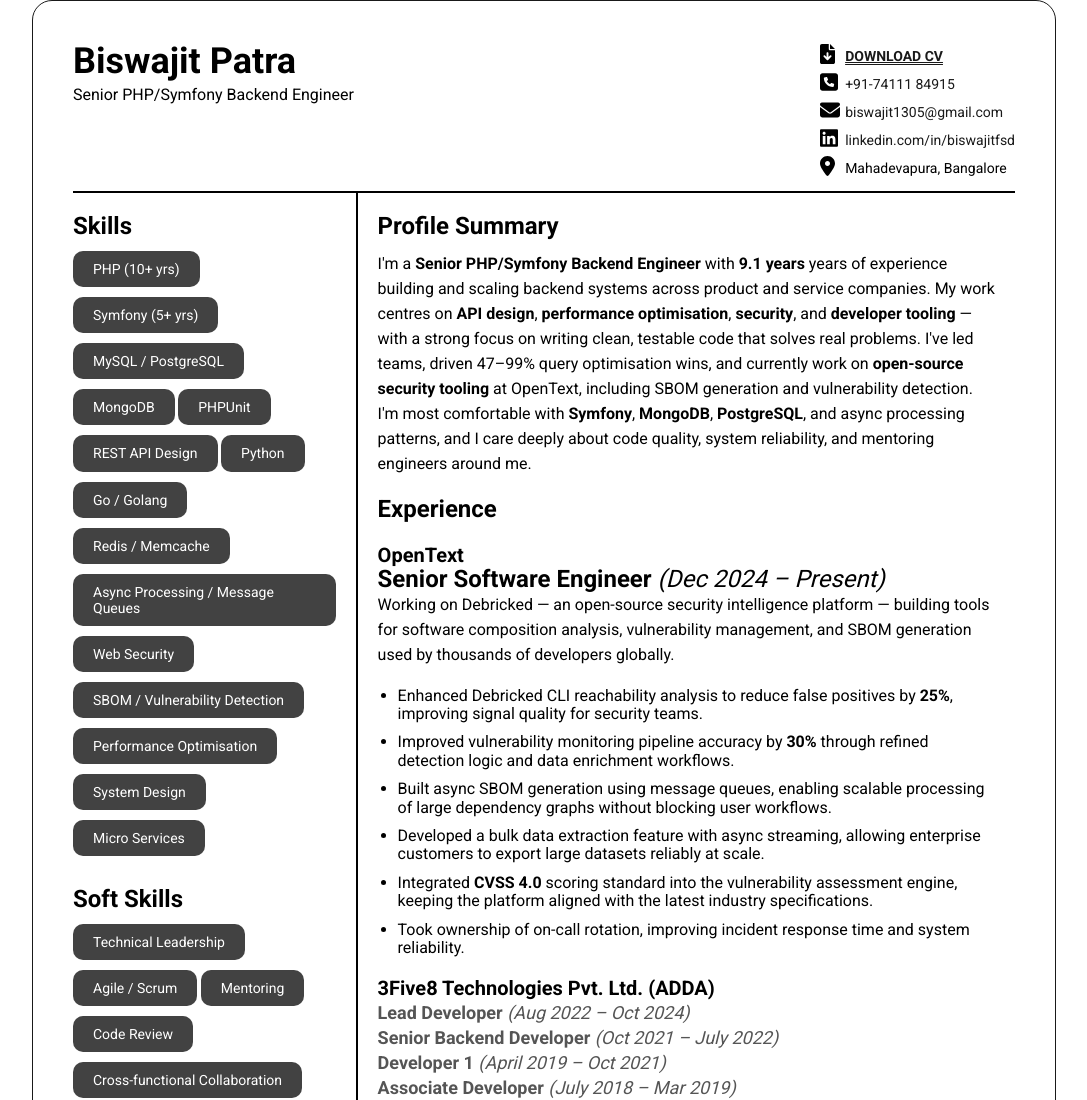
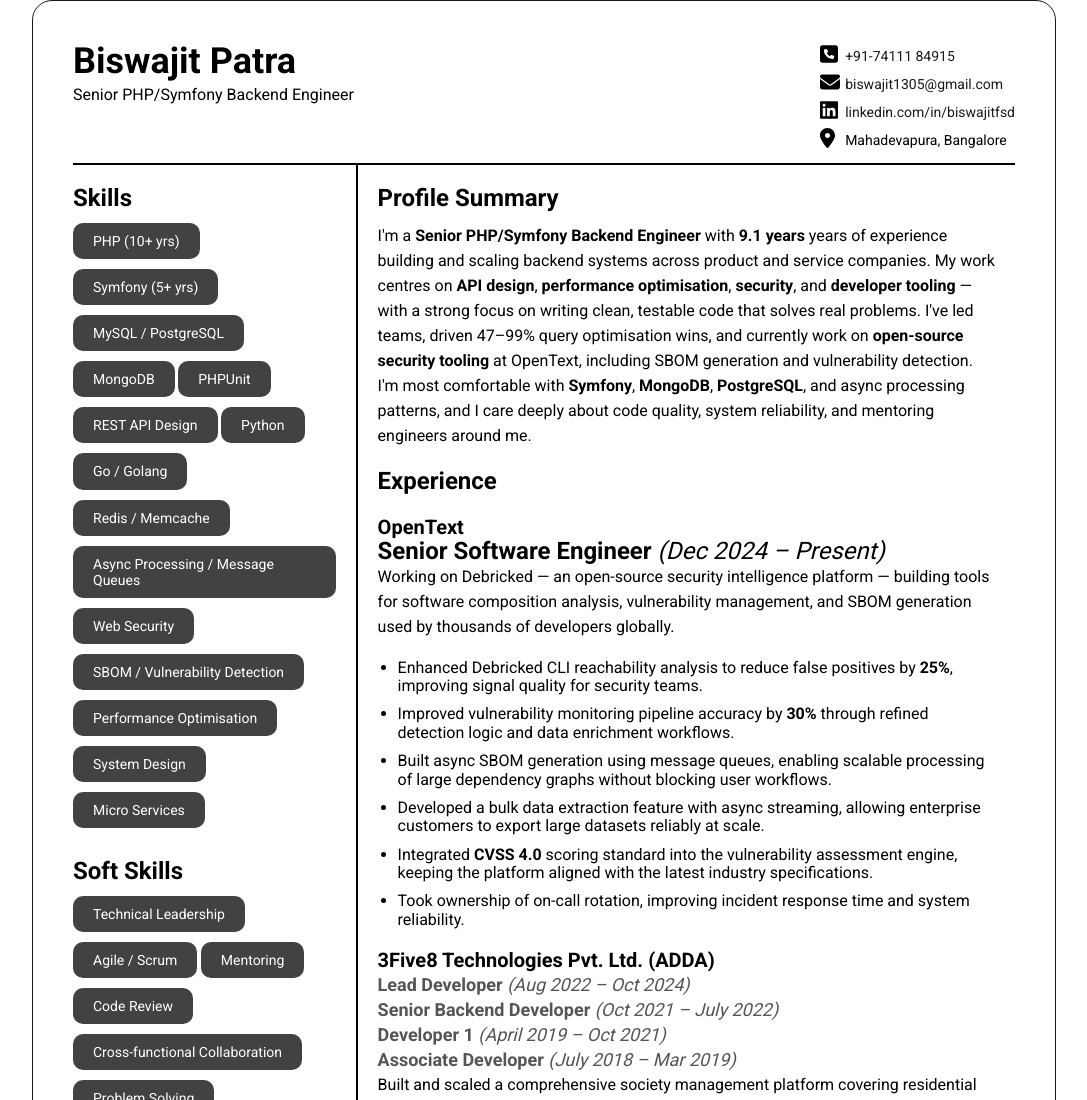
Before and after one commit to biswajitfsd/biswajitcv, a website built with Parcel: page index.html in a window 1280 px wide. Shown: the top 1100 px of the page, without its empty margins (96-1183 px from the left). Built offline with nearby package versions, Linux system fonts and the light colour scheme.

Commit message:
Comment out CV download link in index.html

```diff
--- a/index.html
+++ b/index.html
@@ -177,9 +177,9 @@
       </div>
       <div id="contact">
         <ul>
-          <li class="download_cv"><span id="cv_download" class="icons"><img src="./img/file-arrow-down-solid.svg"
+          <!-- <li class="download_cv"><span id="cv_download" class="icons"><img src="./img/file-arrow-down-solid.svg"
                 alt=""></span><a href="./doc/Biswajit%20Patra%20__%20CV.pdf" download
-              style="text-decoration: underline;text-decoration-style: double;"><strong>DOWNLOAD CV</strong></a></li>
+              style="text-decoration: underline;text-decoration-style: double;"><strong>DOWNLOAD CV</strong></a></li> -->
           <li><span id="contact_number" class="icons"><img src="./img/square-phone-solid.svg" alt=""></span><a
               href="tel:+917411184915">+91-74111 84915</a></li>
           <li><span id="contact_email" class="icons"><img src="./img/envelope-solid.svg" alt=""></span><a
```
Also changed, not shown: src/index.html (+2 -2 lines).
